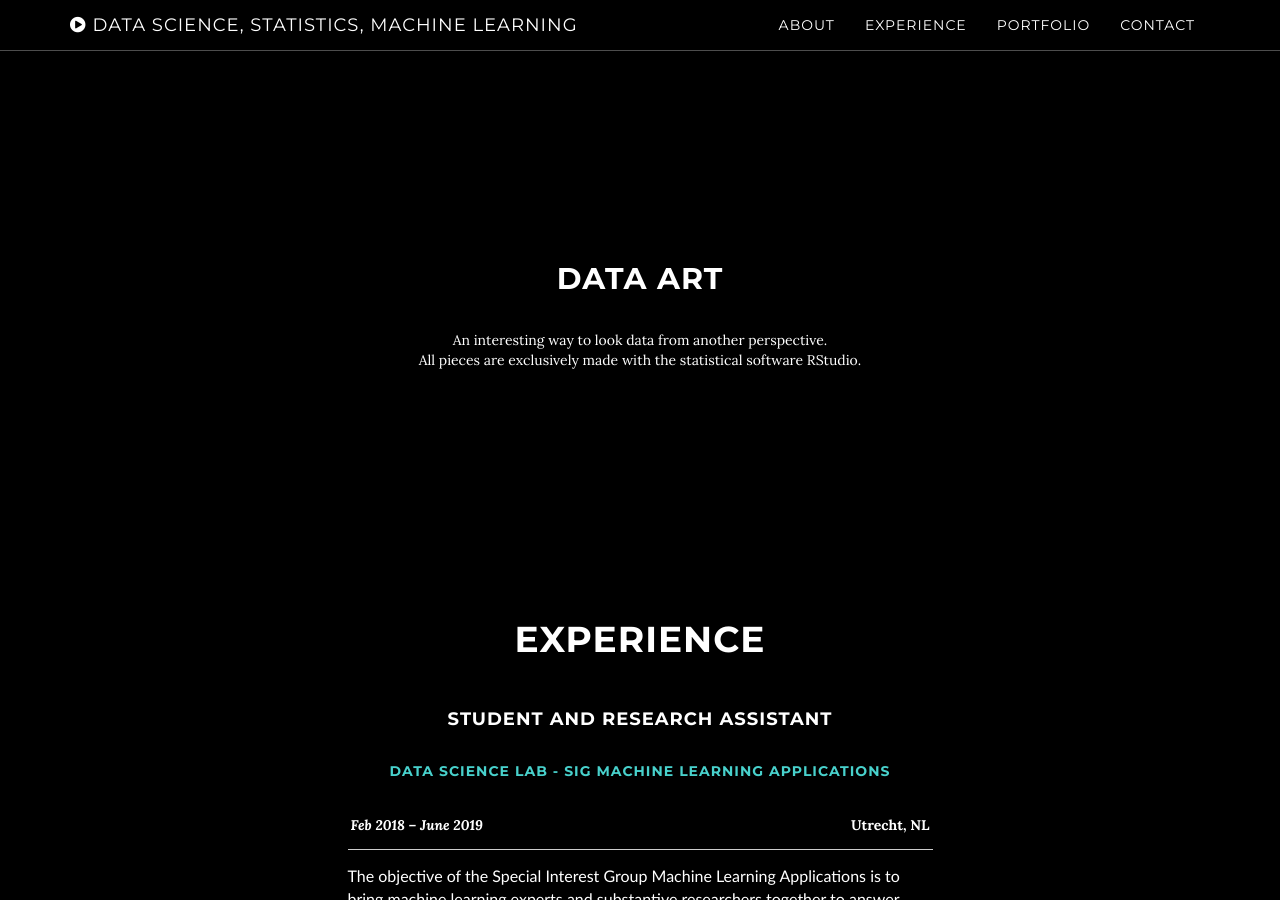
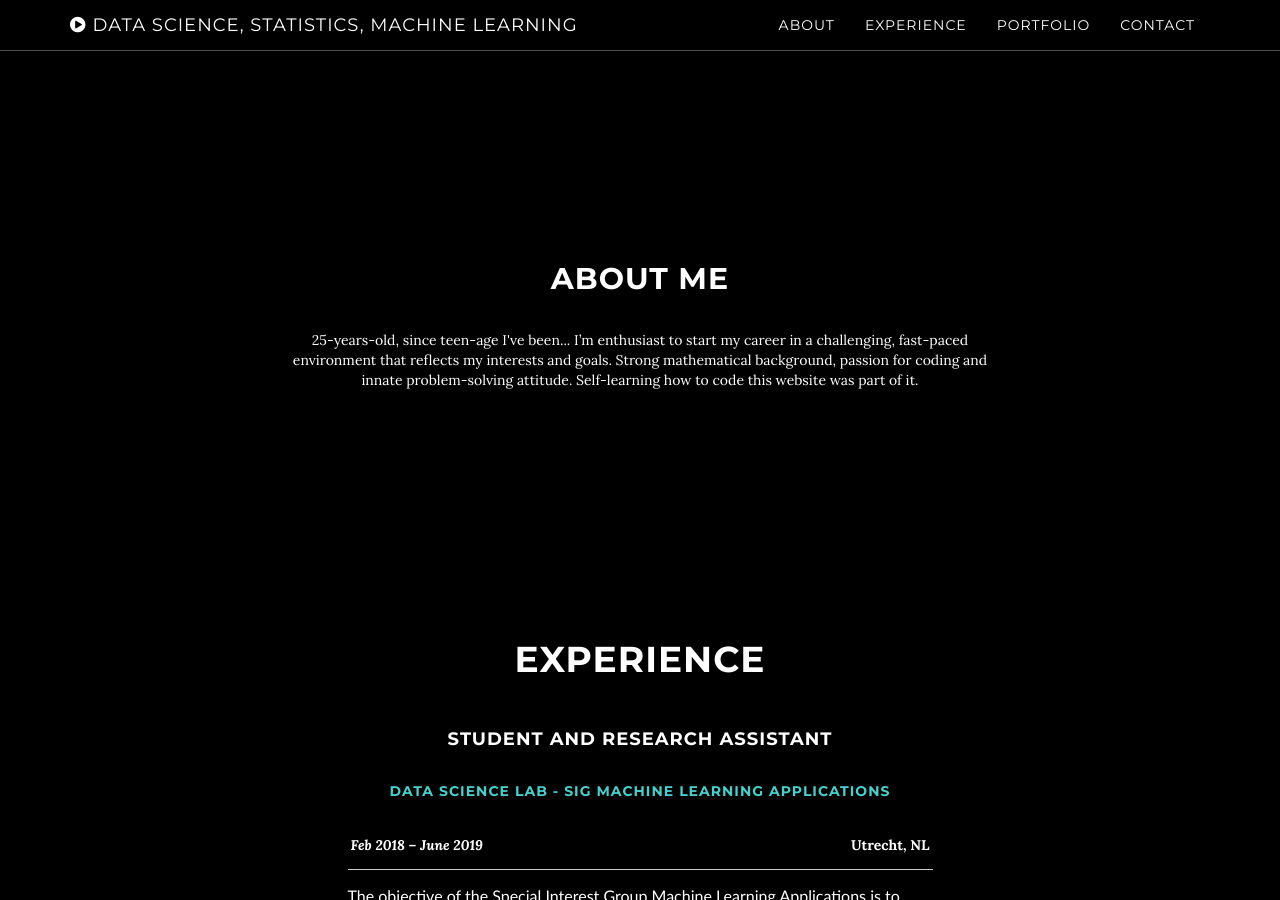
Before and after one commit to AgneseG/AgneseG.github.io, a Jekyll site: the page built from index.html, in a window 1280 px wide and 900 px high, scrolled down 888 px. Built offline with Jekyll 4.4.1, drawn with Linux system fonts in a browser that asks for light colours.

Commit message:
Update about.html

```diff
--- a/_includes/about.html
+++ b/_includes/about.html
@@ -4,11 +4,11 @@
 
  <div class="container">
                 <div class="col-lg-8 col-lg-offset-2">
-                    <h2>Data Art</h2>
-                    <div>An interesting way to look data from another perspective. </div>
-
-		<div>All pieces are exclusively  made with the statistical software RStudio. </div>
-
+                    <h2>About me</h2>
+25-years-old, since teen-age I've been...
+			I’m enthusiast to start my career in a challenging, fast-paced environment that reflects my interests and goals.
+Strong mathematical background, passion for coding and innate problem-solving attitude.
+			Self-learning how to code this website was part of it.
 
 
                 </div>
```
